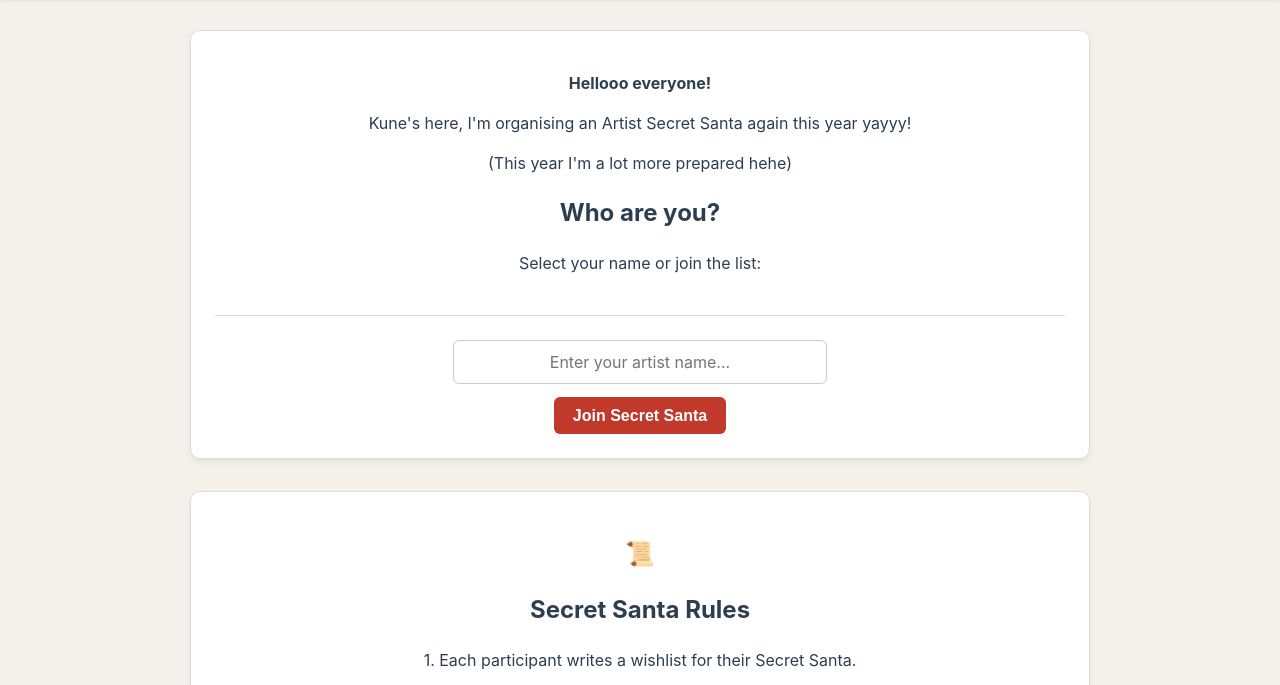
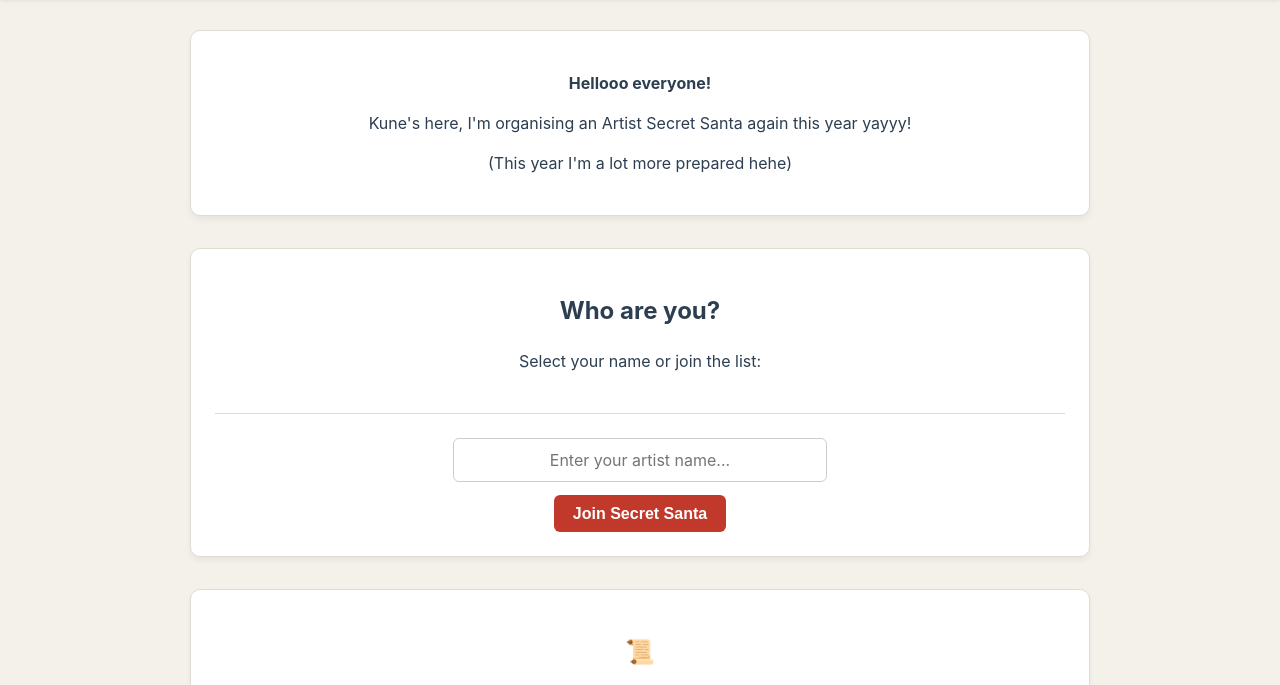
Before and after one commit to theduyphm/artist-secret-santa, a plain HTML site: page index.html in a window 1280 px wide. Shown: the part 70-755 px from the top of the page. Drawn offline with nearby package versions, Linux system fonts and the light colour scheme; no server answers.

Commit message:
text agains

```diff
--- a/index.html
+++ b/index.html
@@ -23,6 +23,9 @@
             <p><strong>Hellooo everyone!</strong> </p>
             <p>Kune's here, I'm organising an Artist Secret Santa again this year yayyy! </p>
             <p>(This year I'm a lot more prepared hehe)</p>
+
+        </section>
+        <section id="login-view" class="card">
 
             <h2>Who are you?</h2>
             <p>Select your name or join the list:</p>
```
